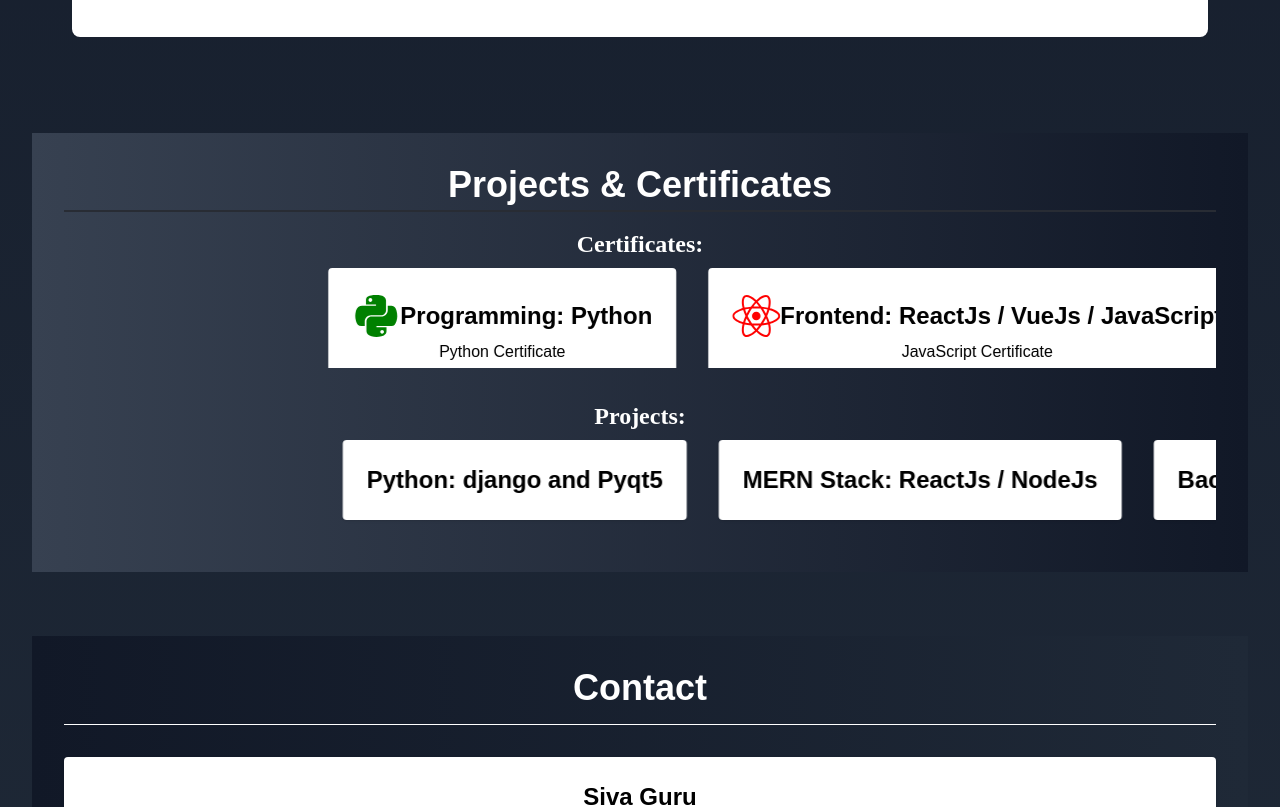
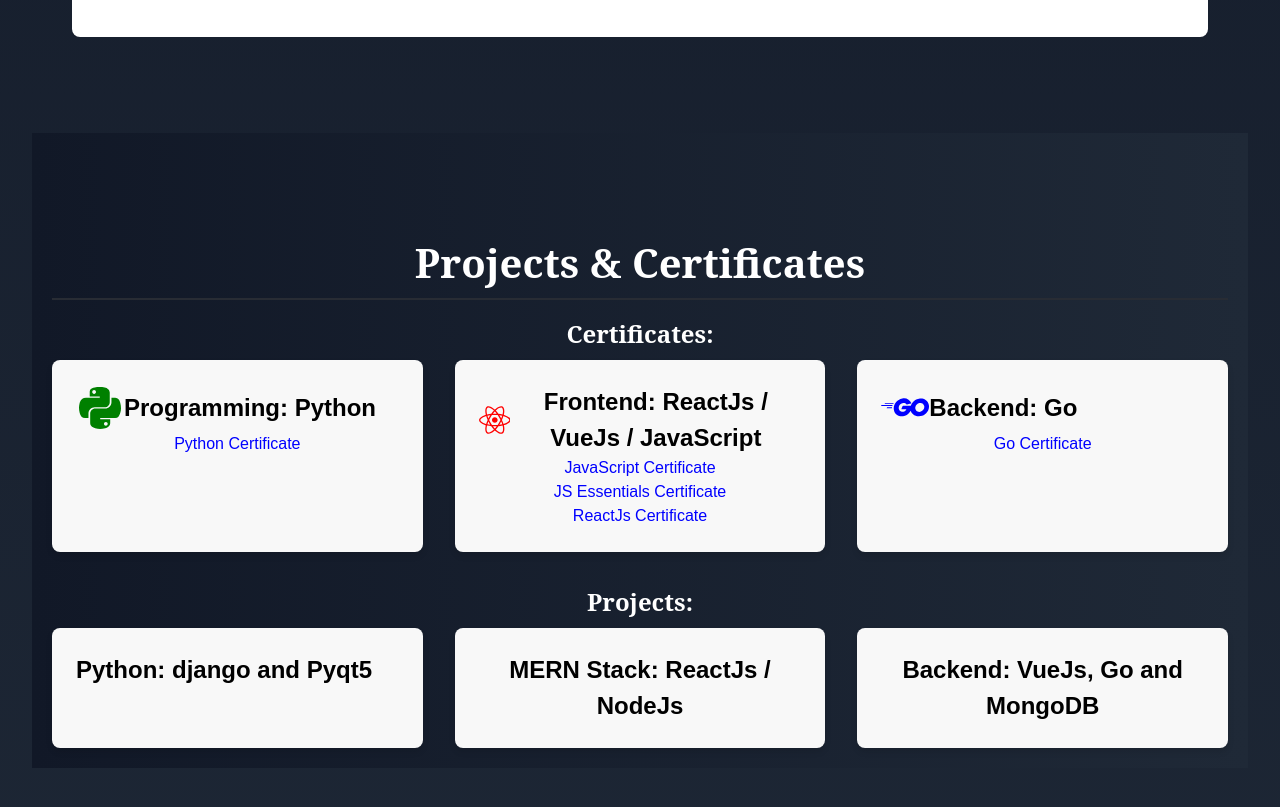
Before and after one commit to Siva27Guru/Siva_Guru_Profile, a React (Create React App) app: page / in a window 1280 px wide. Shown: the part 1100-1907 px from the top of the page. Built offline with nearby package versions, Linux system fonts and the light colour scheme.

Commit message:
Commit 6

```diff
--- a/src/App.css
+++ b/src/App.css
@@ -1,8 +1,10 @@
+/* General styles for the app */
 .App {
   text-align: center;
   font-family: Arial, sans-serif;
 }
 
+/* Navbar styles */
 nav {
   background-color: #333;
   padding: 10px;
@@ -56,5 +58,62 @@
 }
 
 .home-container {
+  /* Additional styling if needed */
+}
 
+/* Section styles */
+.section {
+  color: text-black;
+  background: linear-gradient(to right, #2d2d2d, #1a1a1a);
+  padding: 2rem;
 }
+
+.section-title {
+  font-family: 'serif';
+  color: white;
+  font-size: 2.5rem;
+  font-weight: bold;
+  margin-bottom: 1rem;
+}
+
+.grid {
+  display: grid;
+  grid-template-columns: repeat(auto-fit, minmax(300px, 1fr));
+  gap: 2rem;
+}
+
+.grid-item {
+  background-color: #f8f8f8;
+  padding: 1.5rem;
+  border-radius: 0.5rem;
+  box-shadow: 0 4px 6px rgba(0, 0, 0, 0.1);
+  transition: transform 0.3s ease-in-out;
+}
+
+.grid-item:hover {
+  transform: scale(1.05);
+}
+
+.certificate-title, .project-title {
+  font-family: 'serif';
+  font-size: 1.5rem;
+  font-weight: bold;
+  color: white;
+  margin-bottom: 0.5rem;
+}
+
+.grid-item-title {
+  display: flex;
+  align-items: center;
+  font-size: 1.5rem;
+  font-weight: 600;
+}
+
+.grid-item-link {
+  color: blue;
+  text-decoration: none;
+}
+
+.grid-item-link:hover {
+  text-decoration: underline;
+}
--- a/src/App.js
+++ b/src/App.js
@@ -10,7 +10,7 @@
   return (
     <div className="App font-mono bg-gradient-to-b from-gray-900 to-gray-800 min-h-screen">
       <Navbar />
-      <section id="home" className="m-4 text-white p-8">
+      <section id="home" className="m-4 text-black p-8">
         <Home />
       </section>
       <section id="experience" className="flex flex-col md:flex-row justify-around text-white p-8">
--- a/src/components/Contact/index.js
+++ b/src/components/Contact/index.js
@@ -2,9 +2,9 @@
 import { FaLinkedin, FaGithub, FaEnvelope, FaPhone } from 'react-icons/fa';
 
 const Contact = () => (
-  <section className="bg-gradient-to-r from-black-500 to-white-500 p-8">
-    <h1 className='text-4xl font-bold mb-4 text-white'>Contact</h1>
-    <hr className="border-white mb-8"/>
+  <section className="bg-gradient-to-r from-black-500 to-gray-500 p-8">
+    <h1 className='font-serif text-4xl font-bold mb-4 text-white'>Contact</h1>
+    <hr className="border-black mb-8"/>
     <div className="p-6 bg-white rounded shadow hover:shadow-lg transition-shadow duration-300">
       <h1 className="text-2xl font-semibold">Siva Guru</h1>
       <p>Full Stack Developer, Chennai(TN), India</p>
--- a/src/components/Projects/index.css
+++ b/src/components/Projects/index.css
@@ -1,19 +1,49 @@
-@keyframes marquee {
-    0% { transform: translateX(100%); }
-    100% { transform: translateX(-100%); }
-  }
+.section {
+  color: text-black;
+  background: linear-gradient(to right, #03214f, #f7ecec);
+  padding: 2rem;
+}
 
-  .marquee {
-    overflow: hidden;
-    position: relative;
-    width: 100%;
-    height: 100px; /* Adjust as needed */
-  }
+.section-title {
+  font-family: 'serif';
+  color: white;
+  font-size: 2.5rem;
+  font-weight: bold;
+  margin-bottom: 1rem;
+}
 
-  .marquee-content {
-    display: flex;
-    position: absolute;
-    white-space: nowrap;
-    will-change: transform;
-    animation: marquee 15s linear infinite;
-  }
+.grid {
+  display: grid;
+  gap: 2rem;
+}
+
+.grid-item {
+  background-color: white;
+  padding: 1.5rem;
+  border-radius: 0.5rem;
+  box-shadow: 0 4px 6px rgba(21, 9, 57, 0.1);
+  transition: transform 0.3s ease-in-out;
+}
+
+.grid-item:hover {
+  transform: scale(1.1);
+}
+
+.certificate-title, .project-title {
+  font-family: 'serif';
+  font-size: 1.5rem;
+  font-weight: bold;
+  color: white;
+  margin-bottom: 0.5rem;
+}
+
+.grid-item-title {
+  display: flex;
+  align-items: center;
+  font-size: 1.5rem;
+  font-weight: 600;
+}
+
+.grid-item-link {
+  color: rgb(3, 3, 47);
+}
--- a/src/components/Projects/index.js
+++ b/src/components/Projects/index.js
@@ -1,52 +1,49 @@
 import React from 'react';
-import { FaPython } from "react-icons/fa";
-import { FaReact } from "react-icons/fa";
+import { FaPython, FaReact } from "react-icons/fa";
 import { FaGolang } from "react-icons/fa6";
 import './index.css'; // Create and import a CSS file for custom styling
 
 const Projects = () => (
-  <section className="text-black bg-gradient-to-r from-gray-700 to-gray-900 p-8">
-    <h2 className='text-white text-4xl font-bold mb-4'>Projects & Certificates</h2>
-
+  <section className="bg-gradient-to-r from-black-500 to-gray-500section">
+    <h2 className='section-title'>Projects & Certificates</h2>
+    <div className=''>
+      <div className=''>
         <div className='certificate mb-8'>
-      <h1 className='text-2xl font-serif font-bold text-white mb-2'>Certificates:</h1>
-      <div className="marquee">
-        <div className="marquee-content flex space-x-8">
-          <div className="p-6 bg-white rounded shadow hover:shadow-lg transition-shadow duration-300">
-            <h3 className="text-2xl font-semibold flex items-center"><FaPython style={{ color: 'green', fontSize: '48px' }} /> Programming: Python</h3>
-            <span><a href="https://certificates.ccbp.in/intensive/programming-foundations?id=MDGHJSWNSM">Python Certificate</a></span>
+          <h1 className='certificate-title'>Certificates:</h1>
+          <div className="grid">
+            <div className="grid-item">
+              <h3 className="grid-item-title"><FaPython style={{ color: 'green', fontSize: '48px' }} /> Programming: Python</h3>
+              <span><a href="https://certificates.ccbp.in/intensive/programming-foundations?id=MDGHJSWNSM" className="grid-item-link">Python Certificate</a></span>
             </div>
-          <div className="p-6 bg-white rounded shadow hover:shadow-lg transition-shadow duration-300">
-            <h3 className="text-2xl font-semibold flex items-center"><FaReact style={{ color: 'red', fontSize: '48px' }} /> Frontend: ReactJs / VueJs / JavaScript</h3>
-            <a href="https://certificates.ccbp.in/intensive/dynamic-web-application?id=PTJKDMTINS">JavaScript Certificate</a><br />
-            <a href="https://certificates.ccbp.in/intensive/javascript-essentials?id=UVKSCYUNEN">JS Essentials Certificate</a><br />
-            <a href="https://certificates.ccbp.in/intensive/reactjs?id=OVNDUUBFOI">ReactJs Certificate</a>
+            <div className="grid-item">
+              <h3 className="grid-item-title"><FaReact style={{ color: 'red', fontSize: '48px' }} /> Frontend: ReactJs / VueJs / JavaScript</h3>
+              <a href="https://certificates.ccbp.in/intensive/dynamic-web-application?id=PTJKDMTINS" className="grid-item-link">JavaScript Certificate</a><br />
+              <a href="https://certificates.ccbp.in/intensive/javascript-essentials?id=UVKSCYUNEN" className="grid-item-link">JS Essentials Certificate</a><br />
+              <a href="https://certificates.ccbp.in/intensive/reactjs?id=OVNDUUBFOI" className="grid-item-link">ReactJs Certificate</a>
             </div>
-          <div className="p-6 bg-white rounded shadow hover:shadow-lg transition-shadow duration-300">
-            <h3 className="text-2xl font-semibold flex items-center"><FaGolang style={{ color: 'blue', fontSize: '48px' }} /> Backend: Go</h3>
-            <span><a href="https://www.udemy.com/certificate/UC-6a47f415-1b58-44e7-b139-00886b3cbf86/">Go Certificate</a></span>
-          </div>
+            <div className="grid-item">
+              <h3 className="grid-item-title"><FaGolang style={{ color: 'blue', fontSize: '48px' }} /> Backend: Go</h3>
+              <span><a href="https://www.udemy.com/certificate/UC-6a47f415-1b58-44e7-b139-00886b3cbf86/" className="grid-item-link">Go Certificate</a></span>
             </div>
           </div>
         </div>
 
         <div className='certificate'>
-      <h1 className='text-2xl font-serif font-bold text-white mb-2'>Projects:</h1>
-      <div className="marquee">
-        <div className="marquee-content flex space-x-8">
-          <div className="p-6 bg-white rounded shadow hover:shadow-lg transition-shadow duration-300">
-            <h3 className="text-2xl font-semibold">Python: django and Pyqt5</h3>
+          <h1 className='certificate-title'>Projects:</h1>
+          <div className="grid">
+            <div className="grid-item">
+              <h3 className="grid-item-title">Python: django and Pyqt5</h3>
             </div>
-          <div className="p-6 bg-white rounded shadow hover:shadow-lg transition-shadow duration-300">
-            <h3 className="text-2xl font-semibold">MERN Stack: ReactJs / NodeJs</h3>
+            <div className="grid-item">
+              <h3 className="grid-item-title">MERN Stack: ReactJs / NodeJs</h3>
             </div>
-          <div className="p-6 bg-white rounded shadow hover:shadow-lg transition-shadow duration-300">
-            <h3 className="text-2xl font-semibold">Backend: VueJs, Go and MongoDB</h3>
+            <div className="grid-item">
+              <h3 className="grid-item-title">Backend: VueJs, Go and MongoDB</h3>
             </div>
           </div>
         </div>
       </div>
-
+    </div>
   </section>
 );
 
```
Lines whose indentation alone changed are shown as unchanged.
